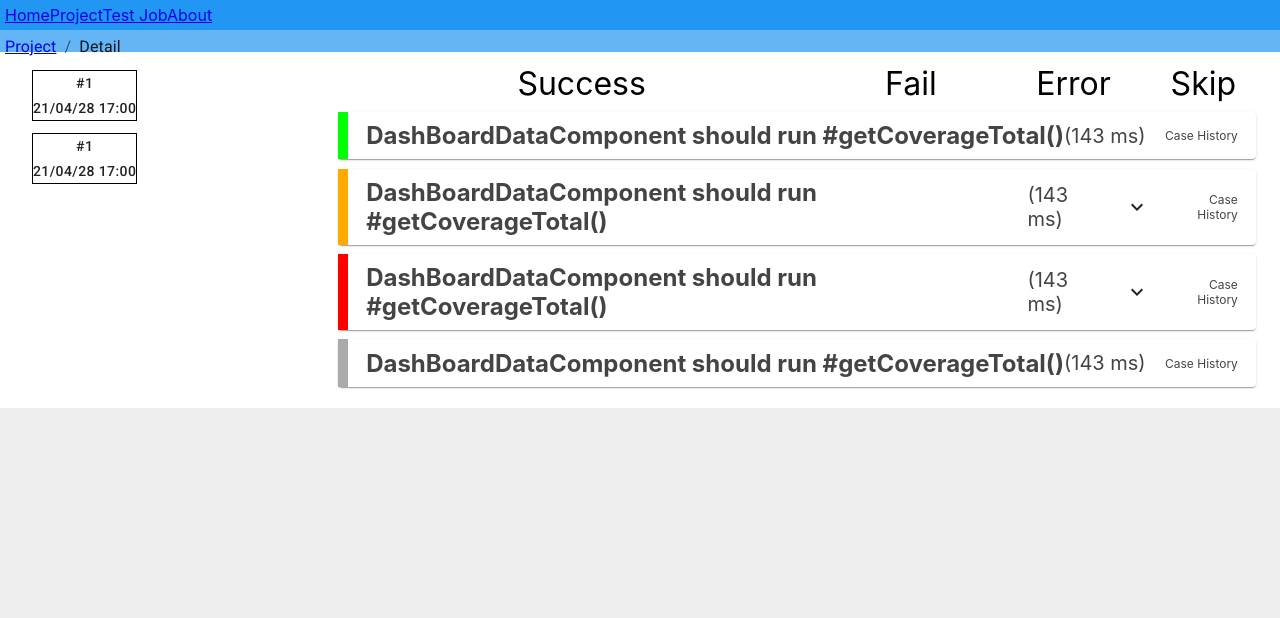
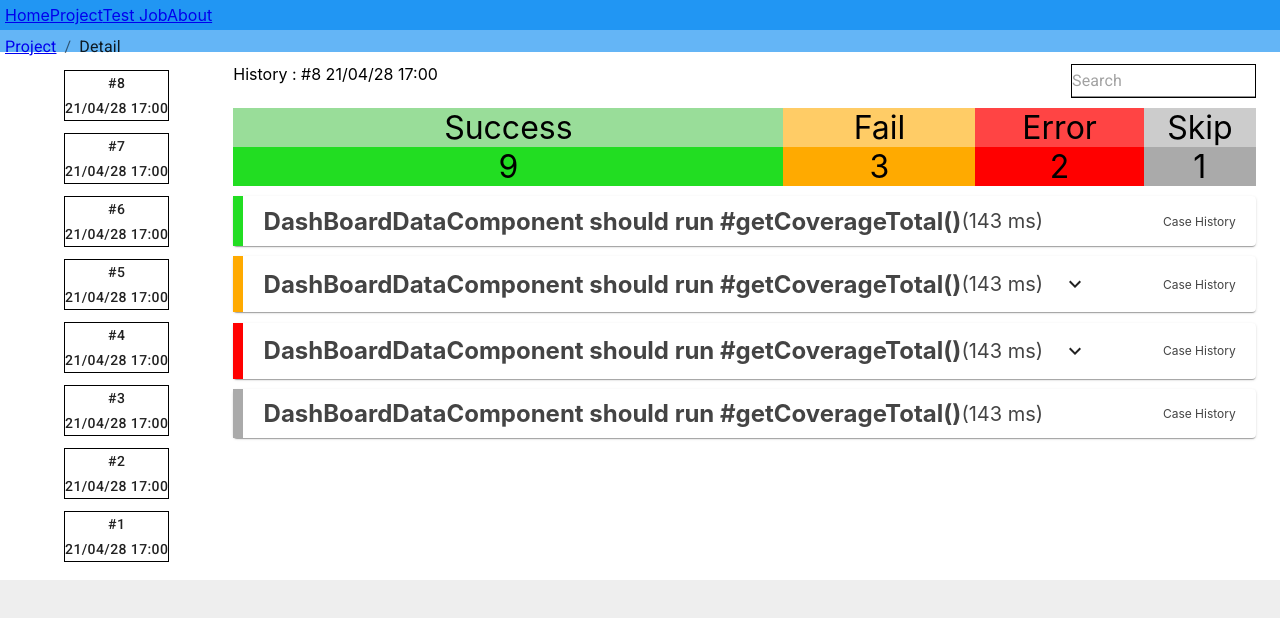
Before and after one commit to shim99887/TMI, a React (Create React App) app in the folder frontend/: page /testjob/1 in a window 1280 px wide. Shown: the top 618 px of the page. Built offline with nearby package versions, Linux system fonts and the light colour scheme.

Commit message:
[Fix] Add TestJobDetail Grid Layout
S04P31A201-228

```diff
--- a/frontend/src/pages/testjob/TestJobDetail.jsx
+++ b/frontend/src/pages/testjob/TestJobDetail.jsx
@@ -1,9 +1,9 @@
 import React from "react";
 import Box from "@material-ui/core/Box";
-import Button from "@material-ui/core/Button";
+import Input from "@material-ui/core/Input";
 import Grid from "@material-ui/core/Grid";
 import TestJobItemContainer from "../../components/TestJobDetail/TestJobItemContainer";
-import TestJobListBox from "../../components/TestJobDetail/TestJobListBox";
+import TestJobHistory from "../../components/TestJobDetail/TestJobHistory";
 import { makeStyles } from "@material-ui/core/styles";
 
 const useStyles = makeStyles((theme) => ({
@@ -11,7 +11,6 @@ const useStyles = makeStyles((theme) => ({
     display: "flex",
     alignItems: "center",
     textAlign: "center",
-    fontSize: "200%",
   },
 }));
 
@@ -20,31 +19,109 @@ export default function TestJobDetail() {
   // const path = useParams();
 
   // axios.get() Project의 TestJobList 반환받는다
+  // Success, Fail, Error, Skip 눌렀을 때
   let success = 8 + 1;
   let fail = 2 + 1;
   let error = 1 + 1;
   let skip = 0 + 1;
+
   return (
     <Box>
       <Grid container spacing={3}>
-        <Grid item xs={3}>
-          <TestJobListBox testCount="1" date="21/04/28 17:00"></TestJobListBox>
-          <TestJobListBox testCount="1" date="21/04/28 17:00"></TestJobListBox>
+        <Grid
+          className={styles.container}
+          style={{ flexDirection: "column" }}
+          item
+          xs={2}
+        >
+          <TestJobHistory testCount="8" date="21/04/28 17:00"></TestJobHistory>
+          <TestJobHistory testCount="7" date="21/04/28 17:00"></TestJobHistory>
+          <TestJobHistory testCount="6" date="21/04/28 17:00"></TestJobHistory>
+          <TestJobHistory testCount="5" date="21/04/28 17:00"></TestJobHistory>
+          <TestJobHistory testCount="4" date="21/04/28 17:00"></TestJobHistory>
+          <TestJobHistory testCount="3" date="21/04/28 17:00"></TestJobHistory>
+          <TestJobHistory testCount="2" date="21/04/28 17:00"></TestJobHistory>
+          <TestJobHistory testCount="1" date="21/04/28 17:00"></TestJobHistory>
         </Grid>
-        <Grid item xs={9}>
-          <Box className={styles.container}>
-            <Box
-              style={{ backgroundColor: "10px solid #00FF00" }}
-              flexGrow={success}
-            >
-              Success
+        <Grid item xs={10}>
+          <Box display="flex" justifyContent="space-between">
+            <Box>History : #8 21/04/28 17:00</Box>
+            <Box border="1px solid black">
+              <Input placeholder="Search"></Input>
+            </Box>
+          </Box>
+          <Box
+            className={styles.container}
+            fontSize="200%"
+            marginTop="1%"
+            style={{ cursor: "pointer" }}
+          >
+            <Box flexGrow={success} onClick={getSuccessList}>
+              <Box
+                style={{
+                  backgroundColor: "#99DD99",
+                }}
+              >
+                Success
+              </Box>
+              <Box
+                style={{
+                  backgroundColor: "#22DD22",
+                }}
+              >
+                {success}
+              </Box>
+            </Box>
+            <Box flexGrow={fail} onClick={getFailList}>
+              <Box
+                style={{
+                  backgroundColor: "#FFCC66",
+                }}
+              >
+                Fail
+              </Box>
+              <Box
+                style={{
+                  backgroundColor: "#FFAA00",
+                }}
+              >
+                {fail}
+              </Box>
             </Box>
 
-            <Box flexGrow={fail}>Fail</Box>
+            <Box flexGrow={error} onClick={getErrorList}>
+              <Box
+                style={{
+                  backgroundColor: "#FF4444",
+                }}
+              >
+                Error
+              </Box>
+              <Box
+                style={{
+                  backgroundColor: "#FF0000",
+                }}
+              >
+                {error}
+              </Box>
+            </Box>
 
-            <Box flexGrow={error}>Error</Box>
-
-            <Box flexGrow={skip}>Skip</Box>
+            <Box flexGrow={skip} onClick={getSkipList}>
+              <Box
+                style={{
+                  backgroundColor: "#CCCCCC",
+                }}
+              >
+                Skip
+              </Box>
+              <Box
+                style={{
+                  backgroundColor: "#AAAAAA",
+                }}
+              >
+                {skip}
+              </Box>
+            </Box>
           </Box>
           <Box
             style={{
@@ -55,8 +132,8 @@ export default function TestJobDetail() {
             <TestJobItemContainer
               name="DashBoardDataComponent should run #getCoverageTotal()"
               time="143"
-              color="10px solid #00FF00"
-              secondColor="8px solid #00DD00"
+              color="10px solid #22DD22"
+              secondColor="8px solid #99DD99"
               resultType="Success"
               errorType="none of content"
               errorMessage="none of content"
@@ -121,4 +198,21 @@ export default function TestJobDetail() {
       </Grid>
     </Box>
   );
+
+  // axios 재호출할건지 있는 리스트에서 출력할건지
+  function getSuccessList() {
+    console.log("axios.get getSuccessList");
+  }
+
+  function getFailList() {
+    console.log("axios.get getFailList");
+  }
+
+  function getErrorList() {
+    console.log("axios.get getErrorList");
+  }
+
+  function getSkipList() {
+    console.log("axios.get getSkipList");
+  }
 }
```
Also changed, not shown: frontend/src/components/TestJobDetail/TestJobHistory.jsx (renamed from frontend/src/components/TestJobDetail/TestJobListBox.jsx).
